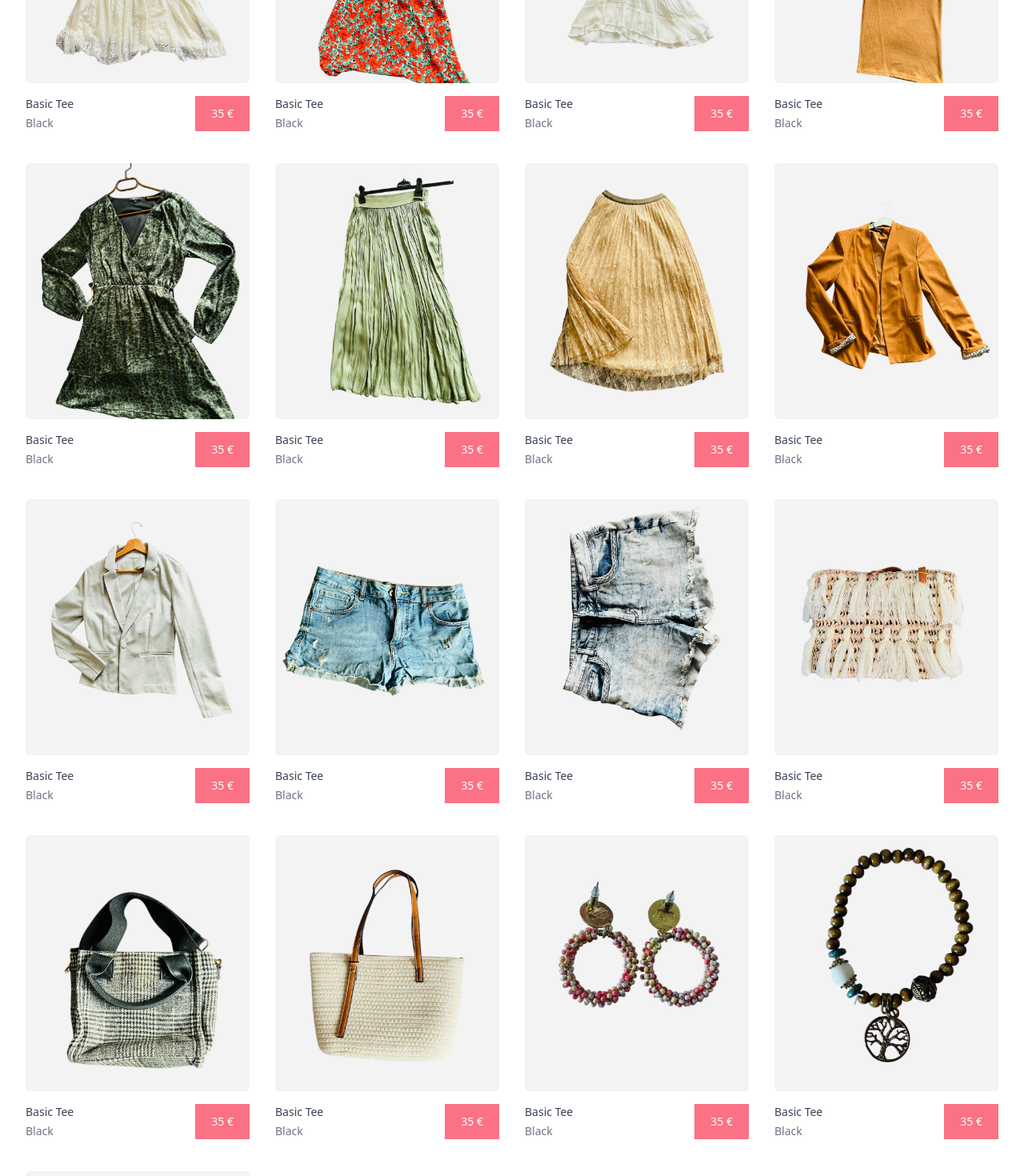
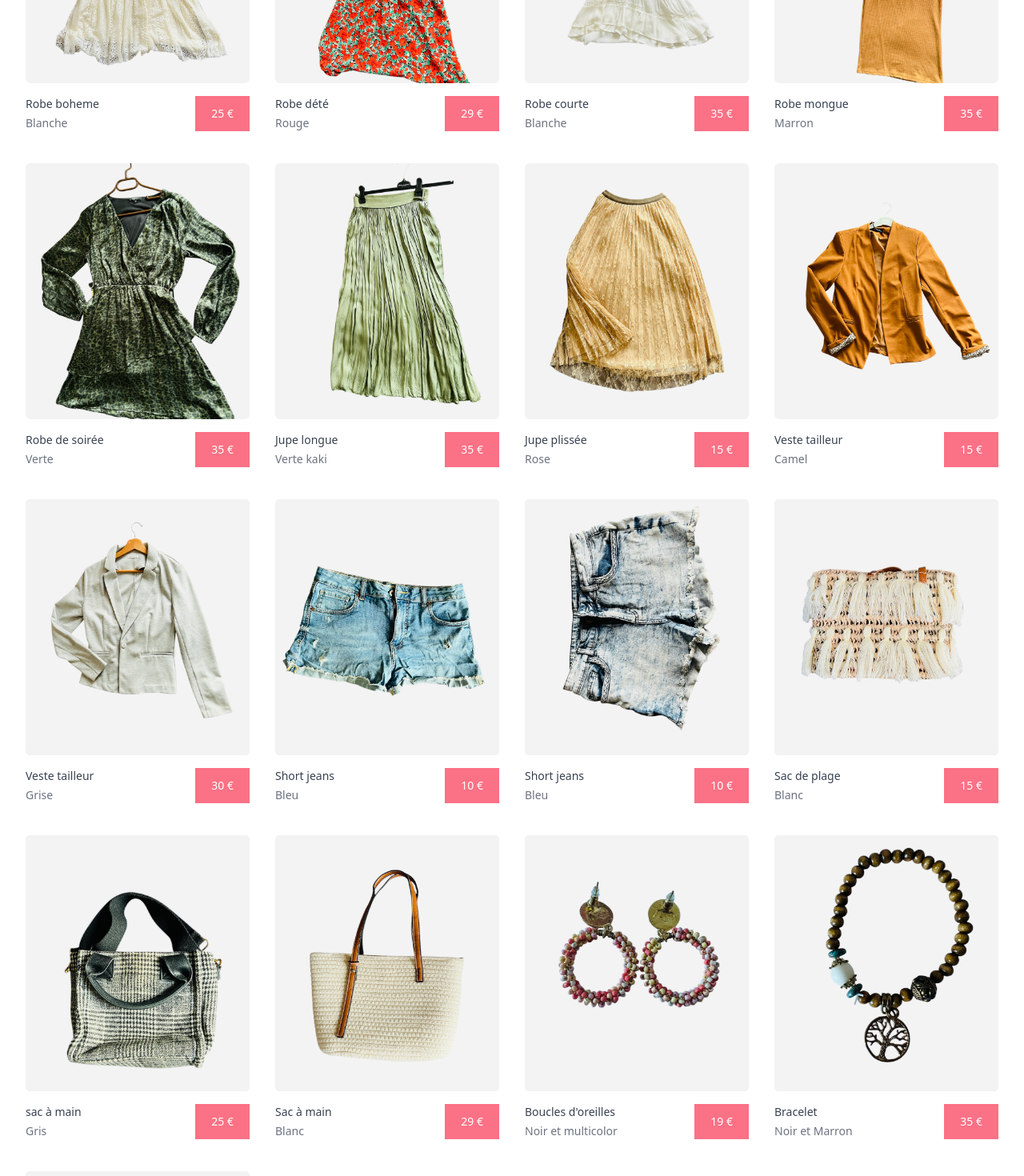
Before and after one commit to BakrimNadia/Dressing-shop, a Next.js app: page /Products in a window 1280 px wide. Shown: the part 480-1950 px from the top of the page at 80% size. Built offline with nearby package versions, Linux system fonts and the light colour scheme.

Commit message:
change name to all product in the product page

```diff
--- a/app/Community/page.tsx
+++ b/app/Community/page.tsx
@@ -35,7 +35,7 @@ export default function Community() {
     <div className="bg-rose-100 min-h-screen py-10 px-6 md:px-16 lg:px-32">
         <Header />
       {/* Titre */}
-      <h1 className="text-4xl font-bold text-gray-800 text-center mt-10 mb-6 bg-gradient-to-tr from-rose-400 to-gray-400 bg-clip-text text-transparent hover:animate-bounce">Bienvenue dans notre communauté Dressing</h1>
+      <h1 className="text-4xl font-bold text-gray-800 text-center mt-10 mb-6 pt-10 bg-gradient-to-tr from-rose-400 to-gray-400 bg-clip-text text-transparent hover:animate-bounce">Bienvenue dans notre communauté Dressing</h1>
 
       {/* Présentation */}
       <div className="bg-white shadow-md rounded-lg p-6 flex flex-col md:flex-row items-center gap-6 mb-10">
--- a/app/Component/Header.tsx
+++ b/app/Component/Header.tsx
@@ -26,7 +26,7 @@ export default function Header() {
     };
 
     return (
-        <header className="absolute inset-x-0 top-0 z-50 bg-gradient-to-tr from-[#f5efe6] via-[#f8d7da] to-[#d1d5db]">
+        <header id="header" className="absolute inset-x-0 top-0 z-50 bg-gradient-to-tr from-[#f5efe6] via-[#f8d7da] to-[#d1d5db]">
             <nav aria-label="Global" className="flex items-center justify-between p-6 lg:px-8 pt-2">
                 <div className="flex lg:flex-1">
                     <a href="/" className="-m-1.5 p-1.5">
@@ -50,7 +50,7 @@ export default function Header() {
                 </div>
                 <div className="hidden lg:flex lg:gap-x-12">
                     {navigation.map((item) => (
-                        <a key={item.name} href={item.href} className="text-sm font-semibold leading-6 text-gray-900">
+                        <a key={item.name} href={item.href} className="text-sm font-semibold leading-6 text-gray-900 hover:text-rose-400">
                             {item.name}
                         </a>
                     ))}
@@ -123,7 +123,7 @@ export default function Header() {
                                     <a
                                         key={item.name}
                                         href={item.href}
-                                        className="-mx-3 block rounded-lg px-3 py-2 text-base font-semibold leading-7 text-gray-900 hover:bg-gray-50"
+                                        className="-mx-3 block rounded-lg px-3 py-2 text-base font-semibold leading-7 text-gray-900 hover:text-rose-400"
                                     >
                                         {item.name}
                                     </a>
--- a/app/Component/ModalLogin.tsx
+++ b/app/Component/ModalLogin.tsx
@@ -15,7 +15,7 @@ export default function ModalLogin() {
       />
 
       <div className="fixed inset-0 z-10 w-screen overflow-y-auto">
-        <div className="flex min-h-full items-end justify-center p-4 sm:items-center sm:p-0">
+        <div className="flex min-h-full items-center justify-center p-2 sm:items-center sm:p-0">
           <DialogPanel
             transition
             className="relative transform overflow-hidden rounded-lg bg-white shadow-xl transition-all data-closed:translate-y-4 data-closed:opacity-0 data-enter:duration-300 data-enter:ease-out data-leave:duration-200 data-leave:ease-in sm:my-8 sm:w-full sm:max-w-lg data-closed:sm:translate-y-0 data-closed:sm:scale-95"
--- a/app/Component/SectionCommunity.tsx
+++ b/app/Component/SectionCommunity.tsx
@@ -1,3 +1,5 @@
+'use client'
+
 export default function SectionCommunity() {
   return (
     <div className="relative overflow-hidden bg-white">
--- a/app/Component/ShoppingBagModal.tsx
+++ b/app/Component/ShoppingBagModal.tsx
@@ -47,7 +47,7 @@ export default function ShoppingBagModal() {
               transition
               className="pointer-events-auto w-screen max-w-md transform transition duration-500 ease-in-out data-closed:translate-x-full sm:duration-700"
             >
-              <div className="flex h-full flex-col overflow-y-scroll bg-white shadow-xl pt-10">
+              <div className="flex h-full flex-col overflow-y-scroll bg-white shadow-xl mt-10 pt-10">
                 <div className="flex-1 overflow-y-auto px-4 py-6 sm:px-6">
                   <div className="flex items-start justify-between">
                     <DialogTitle className="text-lg font-medium text-gray-900">Votre pannier</DialogTitle>
--- a/app/Contact/page.tsx
+++ b/app/Contact/page.tsx
@@ -28,7 +28,7 @@ export default function Contact() {
         <Header />
       <div className="mx-auto max-w-2xl text-center">
         <div className="flex justify-center items-center">
-        <img src="images/logo-dressing2.png" alt="logo" className="text-center justify-center item-center opacity-80" />
+        <img src="images/logo-dressing2.png" alt="logo" className="text-center justify-center item-center opacity-80 hover:scale-105 transition-transform duration-300" />
         </div>
         <h2 className="text-balance text-4xl font-semibold tracking-tight text-gray-900 sm:text-5xl bg-gradient-to-tr from-rose-400 to-gray-400 bg-clip-text text-transparent hover:animate-bounce">Contactez nous</h2>
       </div>
@@ -164,7 +164,7 @@ export default function Contact() {
         <div className="mt-10">
           <button
             type="submit"
-            className="block w-full rounded-md bg-rose-400 px-3.5 py-2.5 text-center text-sm font-semibold text-white shadow-sm hover:bg-rose-500 focus-visible:outline focus-visible:outline-2 focus-visible:outline-offset-2 focus-visible:outline-rose-400"
+            className="block w-full rounded-md bg-rose-400 px-3.5 py-2.5 text-center text-sm font-semibold text-white shadow-sm hover:bg-rose-100 hover:text-white focus-visible:outline focus-visible:outline-2 focus-visible:outline-offset-2 focus-visible:outline-rose-400"
           >
             Envoyer
           </button>
--- a/app/Detail-product/page.tsx
+++ b/app/Detail-product/page.tsx
@@ -153,7 +153,7 @@ export default function DetailProduct() {
                   ))}
                 </div>
                 <p className="sr-only">{reviews.average} out of 5 stars</p>
-                <a href={reviews.href} className="ml-3 text-sm font-medium text-indigo-600 hover:text-indigo-500">
+                <a href={reviews.href} className="ml-3 text-sm font-medium text-rose-400 hover:text-rose-400">
                   {reviews.totalCount} Avis
                 </a>
               </div>
@@ -193,7 +193,7 @@ export default function DetailProduct() {
               <div className="mt-10">
                 <div className="flex items-center justify-between">
                   <h3 className="text-sm font-medium text-gray-900">Size</h3>
-                  <a href="#" className="text-sm font-medium text-indigo-600 hover:text-indigo-500">
+                  <a href="#" className="text-sm font-medium text-rose-400 hover:text-rose-100">
                     guide des tailles
                   </a>
                 </div>
--- a/app/Products/page.tsx
+++ b/app/Products/page.tsx
@@ -3,181 +3,181 @@ import Header from "../Component/Header"
 const products = [
     {
       id: 1,
-      name: 'Basic Tee',
+      name: 'Robe boheme',
       href: '/Detail-product',
       imageSrc: 'images/20.jpg',
       imageAlt: "Front of men's Basic Tee in black.",
-      price: '35 €',
-      color: 'Black',
+      price: '25 €',
+      color: 'Blanche',
     },
 
     {
         id: 2,
-        name: 'Basic Tee',
+        name: 'Robe d\été',
         href: '#',
         imageSrc: 'images/18.jpg',
         imageAlt: "Front of men's Basic Tee in black.",
-        price: '35 €',
-        color: 'Black',
+        price: '29 €',
+        color: 'Rouge',
       },
 
       {
         id: 3,
-        name: 'Basic Tee',
+        name: 'Robe courte',
         href: '#',
         imageSrc: 'images/23.jpg',
         imageAlt: "Front of men's Basic Tee in black.",
         price: '35 €',
-        color: 'Black',
+        color: 'Blanche',
       },
 
       {
         id: 4,
-        name: 'Basic Tee',
+        name: 'Robe mongue',
         href: '#',
         imageSrc: 'images/15.jpg',
         imageAlt: "Front of men's Basic Tee in black.",
         price: '35 €',
-        color: 'Black',
+        color: 'Marron',
       },
 
       {
         id: 5,
-        name: 'Basic Tee',
+        name: 'Robe de soirée',
         href: '#',
         imageSrc: 'images/19.jpg',
         imageAlt: "Front of men's Basic Tee in black.",
         price: '35 €',
-        color: 'Black',
+        color: 'Verte',
       },
 
       {
         id: 6,
-        name: 'Basic Tee',
+        name: 'Jupe longue',
         href: '#',
         imageSrc: 'images/16.jpg',
         imageAlt: "Front of men's Basic Tee in black.",
         price: '35 €',
-        color: 'Black',
+        color: 'Verte kaki',
       },
 
       {
         id: 7,
-        name: 'Basic Tee',
+        name: 'Jupe plissée',
         href: '#',
         imageSrc: 'images/21.jpg',
         imageAlt: "Front of men's Basic Tee in black.",
-        price: '35 €',
-        color: 'Black',
+        price: '15 €',
+        color: 'Rose',
       },
 
       {
         id: 8,
-        name: 'Basic Tee',
+        name: 'Veste tailleur',
         href: '#',
         imageSrc: 'images/22.jpg',
         imageAlt: "Front of men's Basic Tee in black.",
-        price: '35 €',
-        color: 'Black',
+        price: '15 €',
+        color: 'Camel',
       },
 
 
       {
         id: 9,
-        name: 'Basic Tee',
+        name: 'Veste tailleur',
         href: '#',
         imageSrc: 'images/17.jpg',
         imageAlt: "Front of men's Basic Tee in black.",
-        price: '35 €',
-        color: 'Black',
+        price: '30 €',
+        color: 'Grise',
       },
 
 
       {
         id: 10,
-        name: 'Basic Tee',
+        name: 'Short jeans',
         href: '#',
         imageSrc: 'images/11.jpg',
         imageAlt: "Front of men's Basic Tee in black.",
-        price: '35 €',
-        color: 'Black',
+        price: '10 €',
+        color: 'Bleu',
       },
 
 
       {
         id: 11,
-        name: 'Basic Tee',
+        name: 'Short jeans',
         href: '#',
         imageSrc: 'images/08.jpg',
         imageAlt: "Front of men's Basic Tee in black.",
-        price: '35 €',
-        color: 'Black',
+        price: '10 €',
+        color: 'Bleu',
       },
 
 
       {
         id: 12,
-        name: 'Basic Tee',
+        name: 'Sac de plage',
         href: '#',
         imageSrc: 'images/02.jpg',
         imageAlt: "Front of men's Basic Tee in black.",
-        price: '35 €',
-        color: 'Black',
+        price: '15 €',
+        color: 'Blanc',
       },
 
 
       {
         id: 13,
-        name: 'Basic Tee',
+        name: 'sac à main',
         href: '#',
         imageSrc: 'images/05.jpg',
         imageAlt: "Front of men's Basic Tee in black.",
-        price: '35 €',
-        color: 'Black',
+        price: '25 €',
+        color: 'Gris',
       },
 
 
       {
         id: 14,
-        name: 'Basic Tee',
+        name: 'Sac à main',
         href: '#',
         imageSrc: 'images/14.jpg',
         imageAlt: "Front of men's Basic Tee in black.",
-        price: '35 €',
-        color: 'Black',
+        price: '29 €',
+        color: 'Blanc',
       },
 
 
       {
         id: 15,
-        name: 'Basic Tee',
+        name: 'Boucles d\'oreilles',
         href: '#',
         imageSrc: 'images/06.jpg',
         imageAlt: "Front of men's Basic Tee in black.",
-        price: '35 €',
-        color: 'Black',
+        price: '19 €',
+        color: 'Noir et multicolor',
       },
 
 
       {
         id: 16,
-        name: 'Basic Tee',
+        name: 'Bracelet',
         href: '#',
         imageSrc: 'images/03.jpg',
         imageAlt: "Front of men's Basic Tee in black.",
         price: '35 €',
-        color: 'Black',
+        color: 'Noir et Marron',
       },
 
 
       {
         id: 17,
-        name: 'Basic Tee',
+        name: 'Collier',
         href: '#',
         imageSrc: 'images/01.jpg',
         imageAlt: "Front of men's Basic Tee in black.",
         price: '35 €',
-        color: 'Black',
+        color: 'Gris',
       },
   ]
 
--- a/app/globals.css
+++ b/app/globals.css
@@ -1,6 +1,7 @@
 @tailwind base;
 @tailwind components;
 @tailwind utilities;
+
 
 
 .swiper-button-prev, .swiper-button-next {
--- a/app/page.tsx
+++ b/app/page.tsx
@@ -1,5 +1,6 @@
 'use client'
 
+import { ChevronDownIcon, ChevronUpIcon } from "@heroicons/react/24/solid";
 import Category from './Component/Category'
 import SectionCommunity from './Component/SectionCommunity'
 import Header from './Component/Header'
@@ -33,9 +34,9 @@ export default function Home() {
         <div className="mb-8 flex justify-center sm:justify-center">
 
 
-        <div className="text-left">
-          <h1 className="px-2 text-balance text-5xl font-semibold tracking-tight text-white sm:text-3xl sm:leading-[3.5rem] sm:text-center">
-          Bienvenue au <br /> <span className="text-rose-200">Dressing de Nadia</span>
+        <div className="text-center">
+          <h1 className="px-2 text-balance text-5xl font-semibold tracking-tight text-white sm:text-3xl sm:leading-[3.5rem] sm:text-center hover:scale-105 transition-transform duration-300">
+          Bienvenue au <br /> <span className="text-rose-100 animate-pulse hover:scale-105 transition-transform duration-300">Dressing de Nadia</span>
           </h1>
           <p className="px-2 mt-8 text-pretty text-lg font-medium text-white sm:text-3xl sm:text-center">
             Boutique vêtements et accessoires seconde main pour femmes
@@ -43,14 +44,14 @@ export default function Home() {
           <div className="mt-10 flex items-center justify-center gap-x-6 grid-cols-3 sm:gap-x-4 sm:grid-cols-1">
             <a
               href="/Products"
-              className="rounded-md bg-white/20 backdrop-blur-sm px-3.5 py-2.5 text-sm font-semibold text-white shadow-sm hover:bg-rose-300 focus-visible:outline focus-visible:outline-2 focus-visible:outline-offset-2 focus-visible:outline-indigo-600"
+              className="rounded-md bg-white/20 backdrop-blur-sm px-3.5 py-2.5 text-sm font-semibold text-white shadow-sm hover:bg-rose-400 focus-visible:outline focus-visible:outline-2 focus-visible:outline-offset-2 focus-visible:outline-indigo-600"
             >
               Accès boutique
             </a>
 
             <a
               href="#community"
-              className="rounded-md bg-white/20 backdrop-blur-sm px-3.5 py-2.5 text-sm font-semibold text-white shadow-sm hover:bg-rose-300 focus-visible:outline focus-visible:outline-2 focus-visible:outline-offset-2 focus-visible:outline-indigo-600"
+              className="rounded-md bg-white/20 backdrop-blur-sm px-3.5 py-2.5 text-sm font-semibold text-white shadow-sm hover:bg-rose-400 focus-visible:outline focus-visible:outline-2 focus-visible:outline-offset-2 focus-visible:outline-indigo-600"
             >
               La communauté
             </a>
@@ -59,6 +60,9 @@ export default function Home() {
         </div>
 
         </div>
+        <a href="#category" className="flex absolute bottom-4 left-[calc(50%-16px)] items-center justify-center text-white animate-bounce">
+        <ChevronDownIcon className="w-8 h-8 text-white animate-bounce" />
+        </a>
       </div>
       <div
         aria-hidden="true"
@@ -70,6 +74,9 @@ export default function Home() {
    </div>
    <div id="community">
    <SectionCommunity />
+        <a href="#header" className="flex absolute bottom-4 left-[calc(50%-16px)] items-center justify-center text-white animate-bounce">
+        <ChevronUpIcon className="w-8 h-8 text-rose-400 animate-bounce" />
+        </a>
    </div>
    <ModalCookies />
     </div>
```
Also changed, not shown: app/About/page.tsx (+11 -11 lines).
